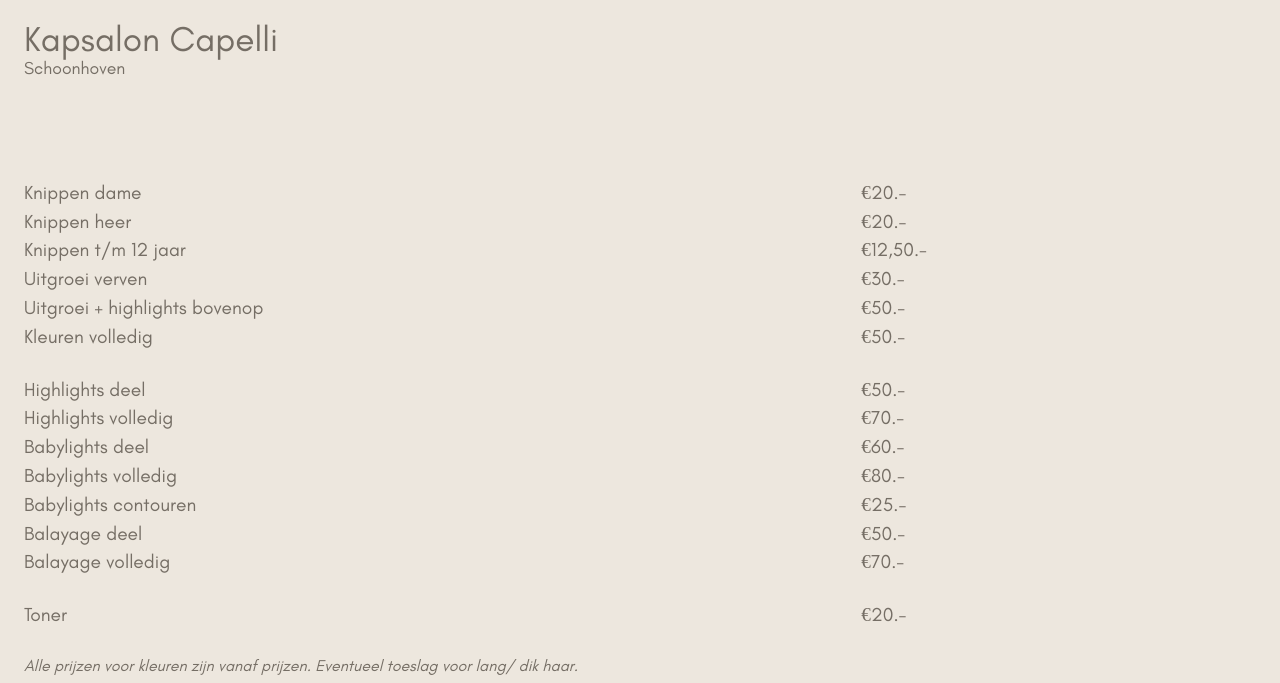
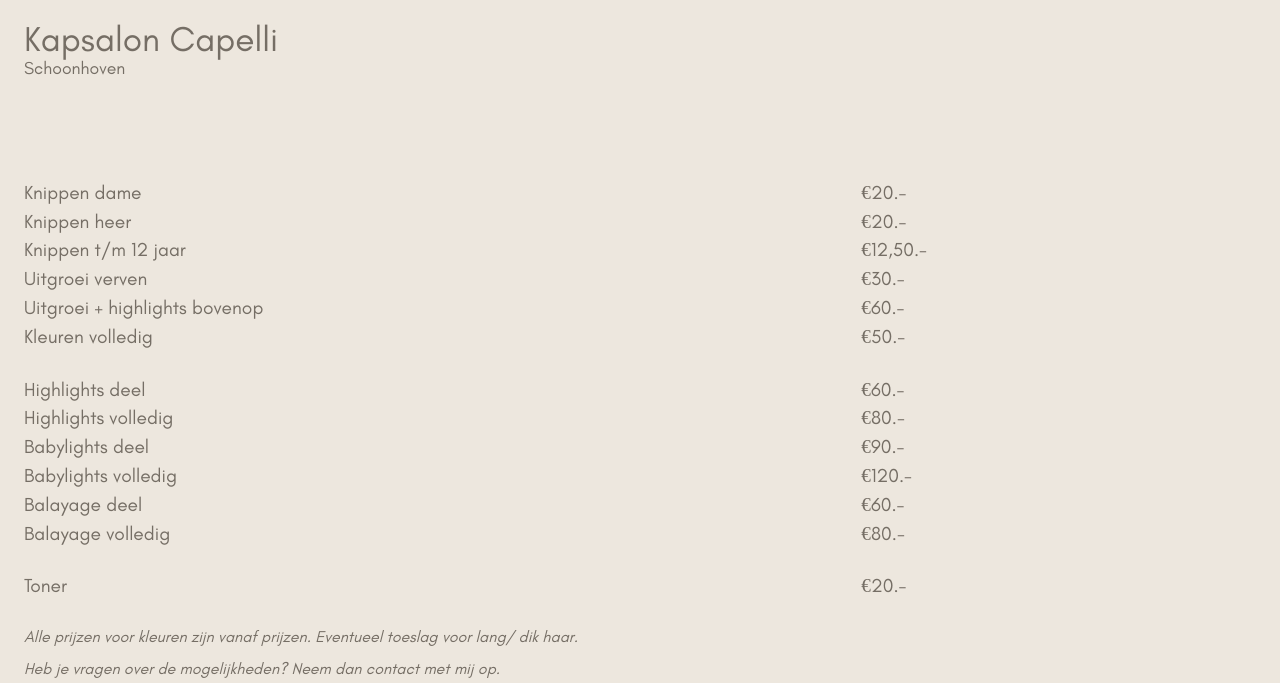
Before and after one commit to ramonB1996/kapsaloncapelli, a plain HTML site: page Prijzen2.html in a window 1280 px wide. Shown: the top 683 px of the page. Drawn offline with nearby package versions, Linux system fonts and the light colour scheme.

Commit message:
Updated prices

```diff
--- a/prijzen.html
+++ b/Prijzen2.html
@@ -61,7 +61,7 @@
                             <p>Uitgroei + highlights bovenop</p>
                         </div>
                         <div class="col-4">
-                            <p>€50.-</p>
+                            <p>€60.-</p>
                         </div>
                     </div>
                     <div class="row">
@@ -77,7 +77,7 @@
                             <p>Highlights deel</p>
                         </div>
                         <div class="col-4">
-                            <p>€50.-</p>
+                            <p>€60.-</p>
                         </div>
                     </div>
                     <div class="row">
@@ -85,7 +85,7 @@
                             <p>Highlights volledig</p>
                         </div>
                         <div class="col-4">
-                            <p>€70.-</p>
+                            <p>€80.-</p>
                         </div>
                     </div>
                     <div class="row">
@@ -93,7 +93,7 @@
                             <p>Babylights deel</p>
                         </div>
                         <div class="col-4">
-                            <p>€60.-</p>
+                            <p>€90.-</p>
                         </div>
                     </div>
                     <div class="row">
@@ -101,15 +101,7 @@
                             <p>Babylights volledig</p>
                         </div>
                         <div class="col-4">
-                            <p>€80.-</p>
-                        </div>
-                    </div>
-                    <div class="row">
-                        <div class="col-8">
-                            <p>Babylights contouren</p>
-                        </div>
-                        <div class="col-4">
-                            <p>€25.-</p>
+                            <p>€120.-</p>
                         </div>
                     </div>
                     <div class="row">
@@ -117,7 +109,7 @@
                             <p>Balayage deel</p>
                         </div>
                         <div class="col-4">
-                            <p>€50.-</p>
+                            <p>€60.-</p>
                         </div>
                     </div>
                     <div class="row">
@@ -125,7 +117,7 @@
                             <p>Balayage volledig</p>
                         </div>
                         <div class="col-4">
-                            <p>€70.-</p>
+                            <p>€80.-</p>
                         </div>
                     </div>
                     <div class="row mt-4">
```
